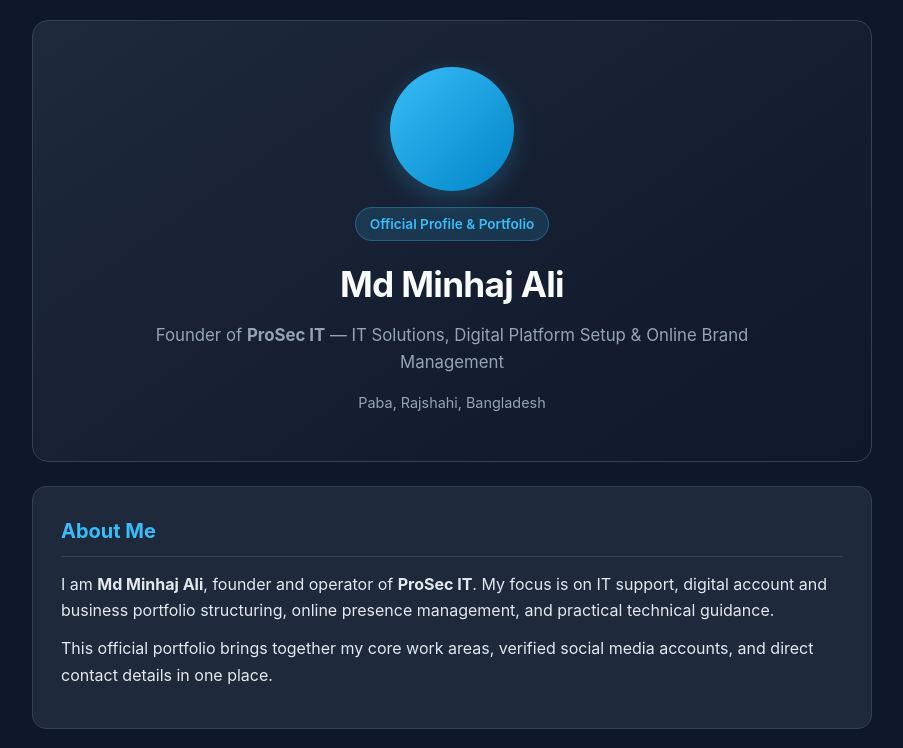
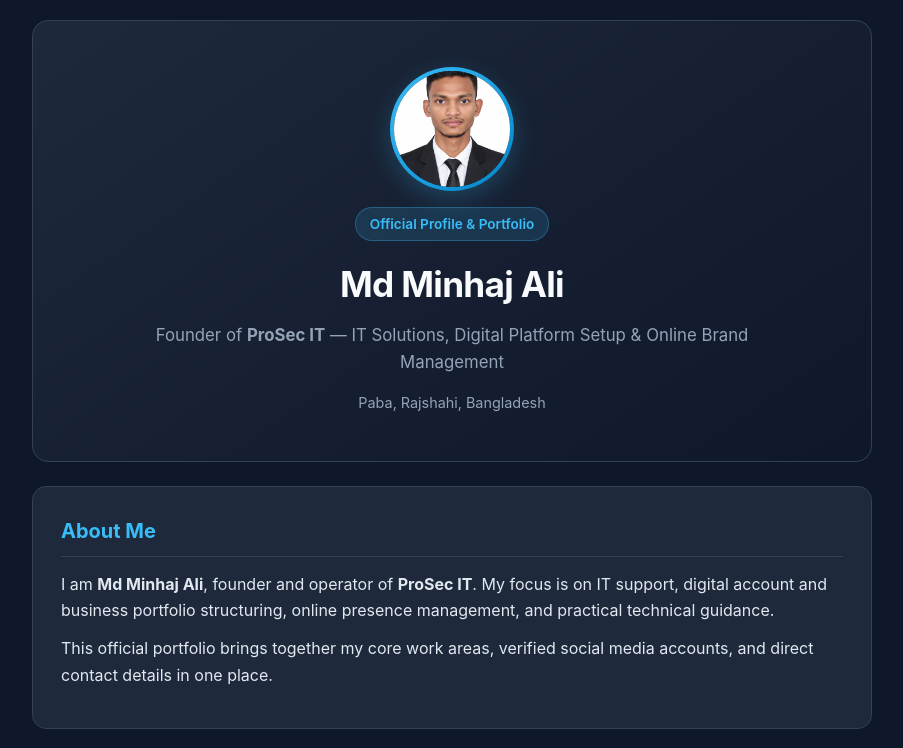
Before and after one commit to mdminhajaliofficial/mdminhajaliofficial.github.io, a plain HTML site: page index.html in a window 1280 px wide. Shown: the top 748 px of the page, without its empty margins (188-1091 px from the left). Drawn offline with Linux system fonts and the light colour scheme.

Commit message:
Update profile photo URL in index.html

```diff
--- a/index.html
+++ b/index.html
@@ -251,7 +251,7 @@
       <div class="avatar-wrap">
         <img
           class="avatar"
-          src="YOUR_PROFILE_PHOTO_URL_HERE"
+          src="minhaj.png"
           alt="Md Minhaj Ali"
           onerror="this.style.display='none';"
         />
```
